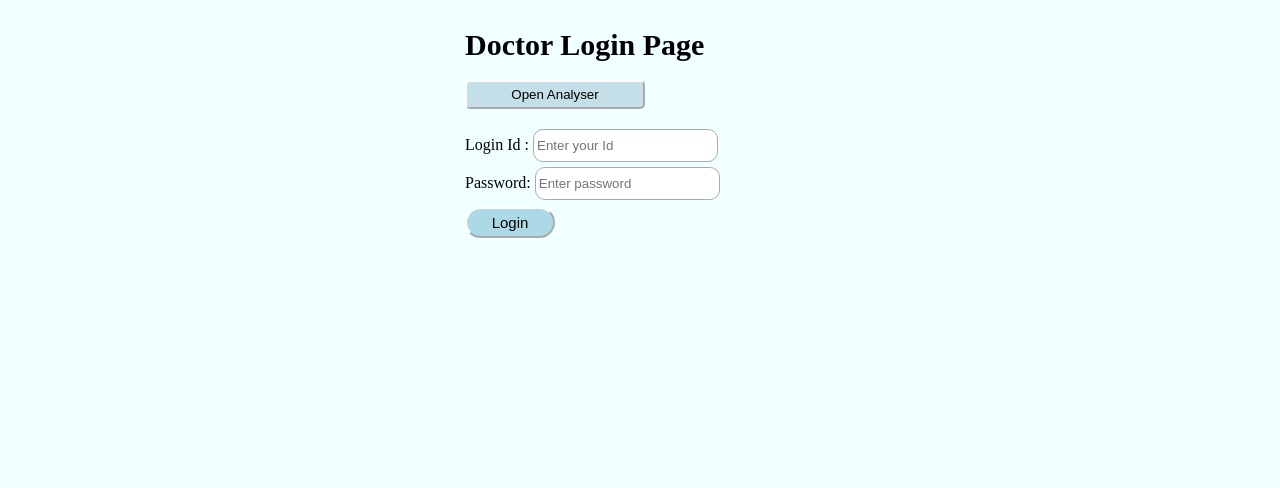
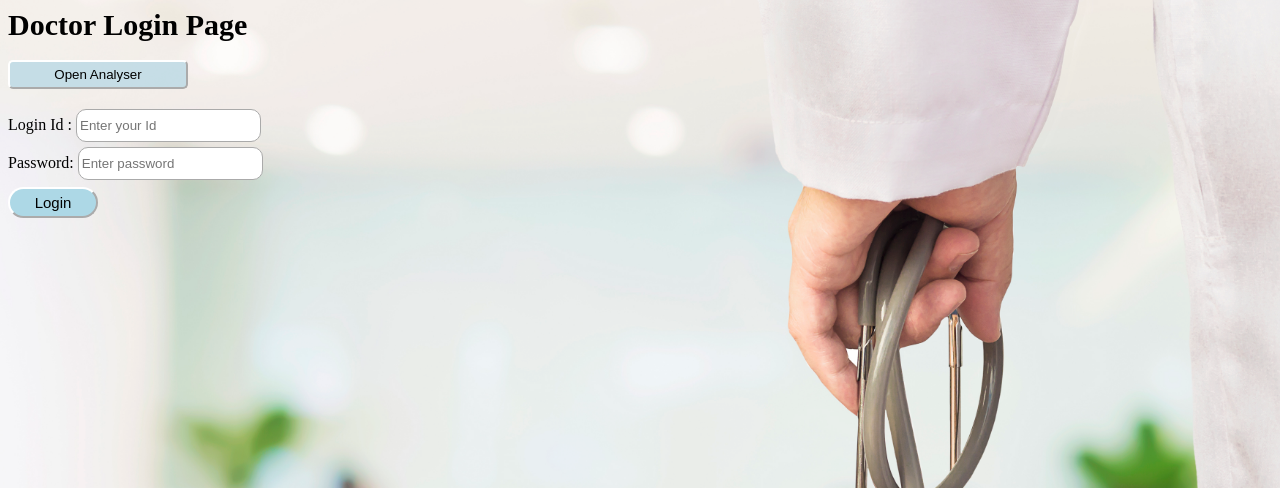
Before and after one commit to Akhi1210/Smart_Hospital, a PHP site: page /doctor_login.php in a window 1280 px wide. Shown: the top 488 px of the page. Run offline with PHP 8.4, Linux system fonts and the light colour scheme.

Commit message:
Update doctor_login.php

```diff
--- a/doctor_login.php
+++ b/doctor_login.php
@@ -10,9 +10,9 @@
     <link rel='icon' href='/icons/log-in.ico'/>
     <link rel='stylesheet' href='styles_e_hospital.css'/>
 </head>
-<body style="background-color: azure;">
+<body style="background-image:url('/background_images/login_doc.jpg');background-size: cover">
 
-    <form class='box' method='post'>
+    <form class='box_ld' method='post'>
         <div  style='font-weight:bold;font-size:30px;margin:auto;'>Doctor Login Page</div><br>
         <button  type='submit' title='Opens Working Time Analyser' name='analyser_btn' class='analyser_btn'>Open Analyser</button><br>
         Login Id : <input class='text' style='margin-top:20px;margin-bottom:5px;'  type='number' name='doc_id' placeholder='Enter your Id'><br>
```
